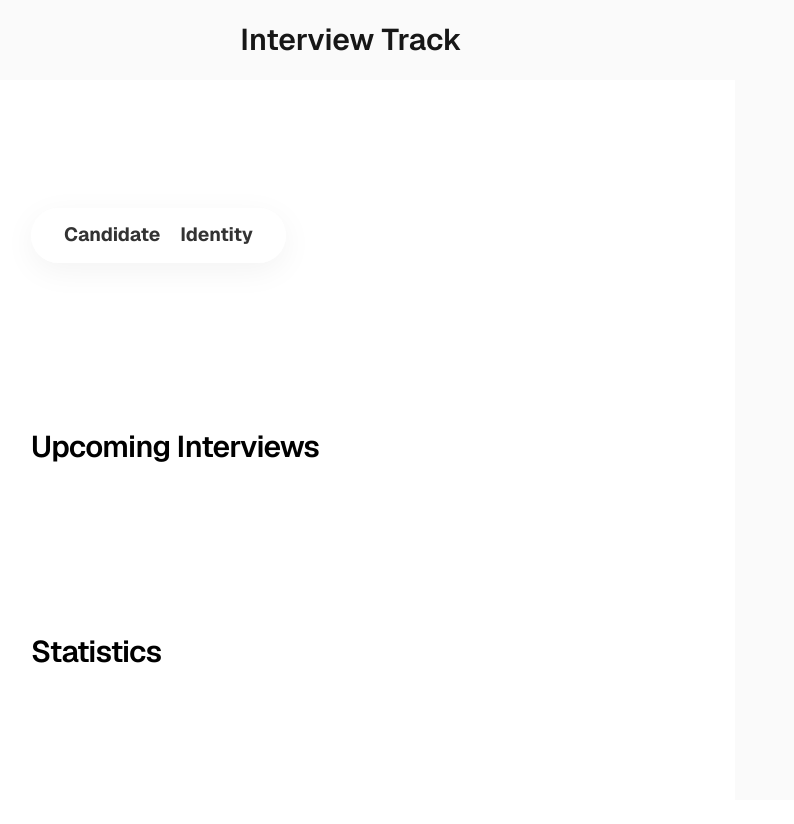
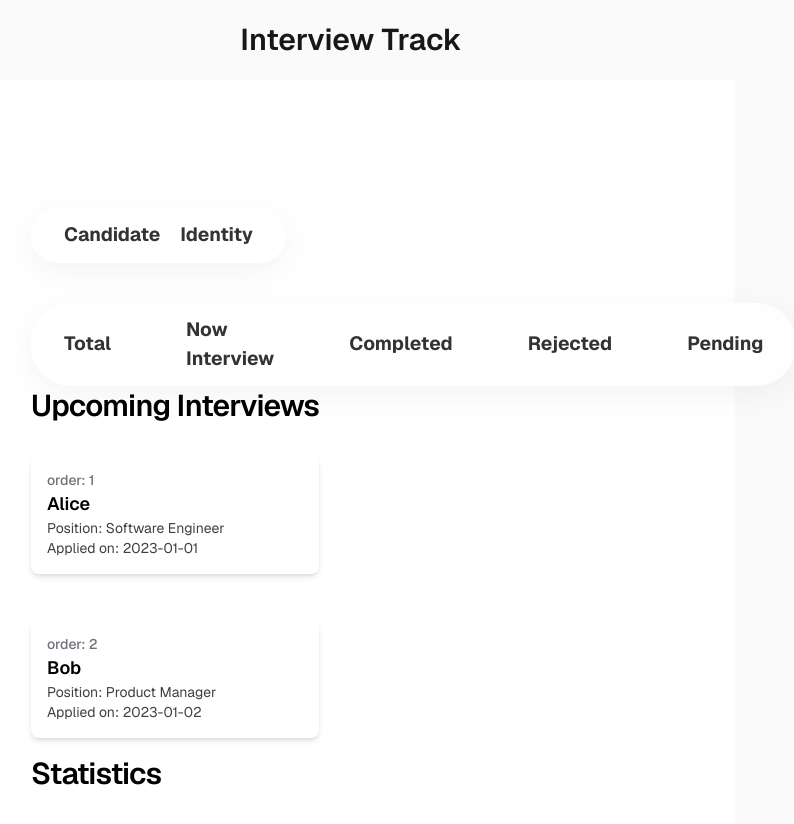
Before and after one commit to Tinnapat1406/track-interview, a Next.js app: page /dashboard in a window 1280 px wide. Shown: the top 824 px of the page, without its empty margins (289-1083 px from the left). Before the commit the page ends 800 px from the top, so only its background shows below. Built offline with nearby package versions, Linux system fonts and the light colour scheme.

Commit message:
show candidate on dashboard

```diff
--- a/app/dashboard/page.tsx
+++ b/app/dashboard/page.tsx
@@ -1,8 +1,11 @@
 import Image from "next/image";
 import Link from "next/link";
+import Candidate from "../../component/candidate";
+import candidateData from "../candidate/data.json";
 
 
 export default function Home() {
+  const candidates = candidateData?.candidates ?? [];
   return (
     <div className="flex flex-col flex-1 items-center justify-center bg-zinc-50 font-sans dark:bg-black">
       <h1 className="max-w-md text-3xl font-semibold text-center leading-20">
@@ -34,12 +37,48 @@ export default function Home() {
         </div>
       </nav>
 
+        <div>
+          <h1 className="max-w-xs text-3xl font-semibold leading-10 tracking-tight text-white dark:text-zinc-50">
+             Overview
+          </h1>
 
+           <nav style = {{
+              display: 'flex',
+              gap: '24px',
+              padding: '12px 32px',
+              borderRadius: '40px',
+              backgroundColor: 'rgba(255, 255, 255, 0.75)',
+              backdropFilter: 'blur(10px)',
+              border: '1px solid rgba(255, 255, 255, 0.25)',
+              boxShadow: '0 8px 32px rgba(0, 0, 0, 0.05)'
+              }}>
+          <div className ="item-center justify-center"
+            style ={{
+              fontWeight: 'bold',
+              fontSize: '1.2rem',
+              display: 'flex',
+              gap: '75px',
+              alignItems: 'center'
+          }}>
+           <p style={{ textDecoration: 'none', color: '#333' }}>Total</p>
+           <p style={{ textDecoration: 'none', color: '#333' }}>Now Interview</p>
+          <p style={{ textDecoration: 'none', color: '#333' }}>Completed</p>
+          <p style={{ textDecoration: 'none', color: '#333' }}>Rejected</p>
+          <p style={{ textDecoration: 'none', color: '#333' }}>Pending</p>
+
+            </div>
+          </nav>
+        </div>
 
         <div className="flex flex-col items-start gap-3 text-left">
           <h1 className="max-w-xs text-3xl font-semibold leading-10 tracking-tight text-black dark:text-zinc-50">
              Upcoming Interviews
           </h1>
+          {candidates.map((candidate: any) => (
+            <div className="mt-4 w-full" key={candidate.id}>
+              <Candidate candidate={candidate} />
+            </div>
+          ))}
         </div>
 
         <div className="flex flex-col items-start gap-3 text-left">
--- a/component/candidate.tsx
+++ b/component/candidate.tsx
@@ -0,0 +1,28 @@
+
+import React from "react";
+
+type CandidateType = {
+	id: number;
+	name: string;
+	position: string;
+	applied: string;
+};
+
+export default function Candidate({
+	candidate,
+}: {
+	candidate: CandidateType;
+}) {
+	return (
+		<div className="bg-white dark:bg-zinc-800 rounded-lg shadow-md p-4 mb-4">
+			<div className="text-sm font-medium text-zinc-500 dark:text-zinc-400">
+				order: {candidate.id}
+			</div>
+			<div className="text-lg font-semibold text-start text-black dark:text-zinc-50">
+				{candidate.name}
+			</div>
+			<div className="text-sm text-zinc-700 dark:text-zinc-300">Position: {candidate.position}</div>
+			<div className="text-sm text-zinc-700 dark:text-zinc-300">Applied on: {candidate.applied}</div>
+		</div>
+	);
+}
```
